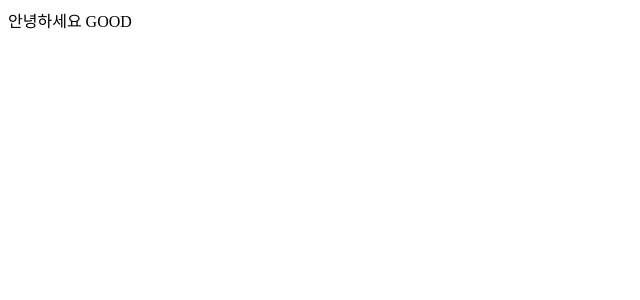
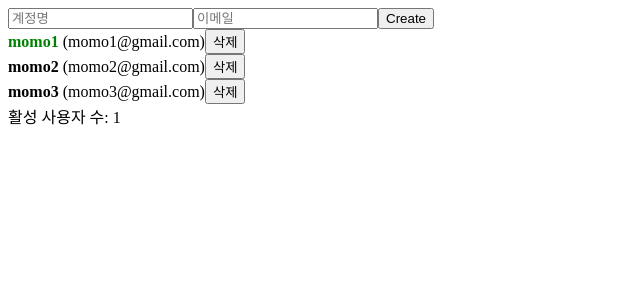
Before and after one commit to wdudtlrw78/velopert-lecture, a React app in the folder basic/: page / in a window 1280 px wide. Shown: the top 300 px of the page, without its empty margins (0-640 px from the left). Built offline with nearby package versions, Linux system fonts and the light colour scheme.

Commit message:
Updated UserDispatch Context

```diff
--- a/basic/App.jsx
+++ b/basic/App.jsx
@@ -1,6 +1,6 @@
 /** @format */
 
-import React, { useReducer, useRef, useState, useMemo, useCallback, memo } from 'react';
+import React, { useReducer, useRef, useMemo, useCallback, createContext } from 'react';
 import InputSample from './InputSample';
 import UserList from './UserList';
 import CreateUser from './CreateUser';
@@ -53,6 +53,8 @@
   }
 }
 
+export const UserDispatch = createContext(null);
+
 const App = () => {
   const [state, dispatch] = useReducer(reducer, initialState);
   const [form, onChange, reset] = useInputs({
@@ -77,28 +79,14 @@
     reset();
   }, [username, email, reset]);
 
-  const onToggle = useCallback((id) => {
-    dispatch({
-      type: 'TOGGLE_USER',
-      id,
-    });
-  }, []);
-
-  const onRemove = useCallback((id) => {
-    dispatch({
-      type: 'REMOVE_USER',
-      id,
-    });
-  }, []);
-
   const count = useMemo(() => countActiveUsers(users), [users]);
 
   return (
-    <>
+    <UserDispatch.Provider value={dispatch}>
       <CreateUser username={username} email={email} onChange={onChange} onCreate={onCreate} />
-      <UserList users={users} onToggle={onToggle} onRemove={onRemove} />
+      <UserList users={users} />
       <div>활성 사용자 수: {count}</div>
-    </>
+    </UserDispatch.Provider>
   );
 };
 
--- a/basic/UserList.jsx
+++ b/basic/UserList.jsx
@@ -1,7 +1,9 @@
-import React from 'react';
+import React, { useContext } from 'react';
+import { UserDispatch } from './App';
 
-const User = React.memo(function User({ user, onRemove, onToggle }) {
+const User = React.memo(function User({ user }) {
   const { username, email, id, active } = user;
+  const dispatch = useContext(UserDispatch);
 
   return (
     <div>
@@ -10,13 +12,27 @@
           color: active ? 'green' : 'black',
           cursor: 'pointer',
         }}
-        onClick={() => onToggle(id)}
+        onClick={() =>
+          dispatch({
+            type: 'TOGGLE_USER',
+            id,
+          })
+        }
       >
         {user.username}
       </b>
       &nbsp;
       <span>({user.email})</span>
-      <button onClick={() => onRemove(id)}>삭제</button>
+      <button
+        onClick={() =>
+          dispatch({
+            type: 'REMOVE_USER',
+            id,
+          })
+        }
+      >
+        삭제
+      </button>
     </div>
   );
 });
@@ -25,7 +41,7 @@
   return (
     <div>
       {users.map((user) => (
-        <User key={user.id} user={user} onRemove={onRemove} onToggle={onToggle} />
+        <User key={user.id} user={user} />
       ))}
     </div>
   );
--- a/basic/client.js
+++ b/basic/client.js
@@ -6,4 +6,4 @@
 import ContextSample from './ContextSample';
 import Counter from './Counter';
 
-ReactDOM.render(<ContextSample />, document.querySelector('#app'));
+ReactDOM.render(<App />, document.querySelector('#app'));
```
